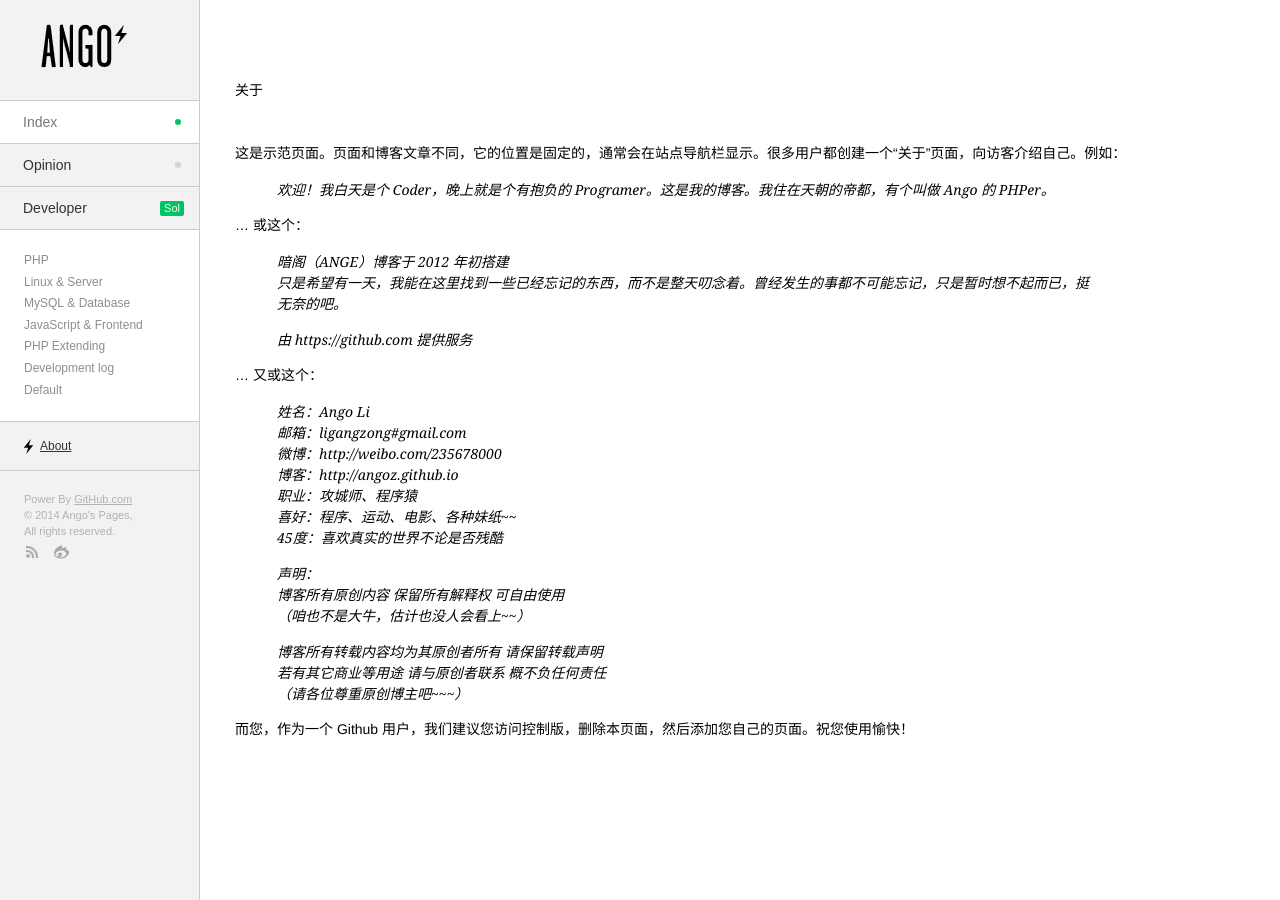
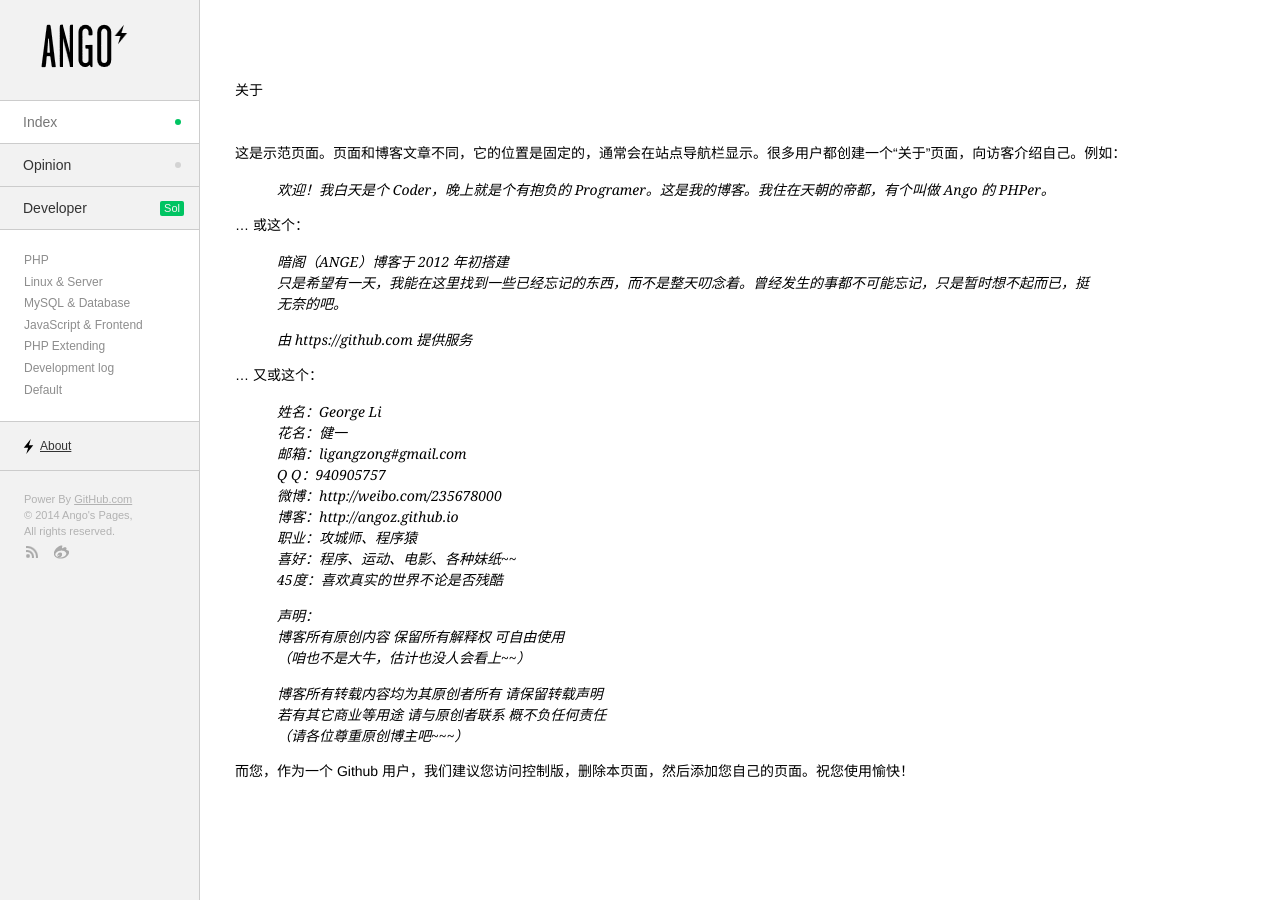
Before and after one commit to angoz/angoz.github.io, a Jekyll site: the page built from about/index.html, in a window 1280 px wide. Built offline with Jekyll 4.4.1, drawn with Linux system fonts in a browser that asks for light colours; nearby versions of some CDN libraries; Markdown is read by kramdown in place of the engine named in the settings.

Commit message:
modified

```diff
--- a/about/index.html
+++ b/about/index.html
@@ -15,14 +15,19 @@ title: 关于
 只是希望有一天，我能在这里找到一些已经忘记的东西，而不是整天叨念着。曾经发生的事都不可能忘记，只是暂时想不起而已，挺无奈的吧。</p>
 <p>由 https://github.com 提供服务</p></blockquote>
 <p>… 又或这个：</p>
-<blockquote><p>姓名：Ango Li<br>
+<blockquote>
+<p>
+姓名：George Li<br>
+花名：健一<br>
 邮箱：ligangzong#gmail.com<br>
+ Q Q：940905757<br>
 微博：http://weibo.com/235678000<br>
 博客：http://angoz.github.io<br>
 职业：攻城师、程序猿<br>
 喜好：程序、运动、电影、各种妹纸~~<br>
 45度：喜欢真实的世界不论是否残酷
-</p></blockquote>
+</p>
+</blockquote>
 <blockquote><p>声明：<br>
 博客所有原创内容 保留所有解释权 可自由使用<br>
 （咱也不是大牛，估计也没人会看上~~）</p>
```
